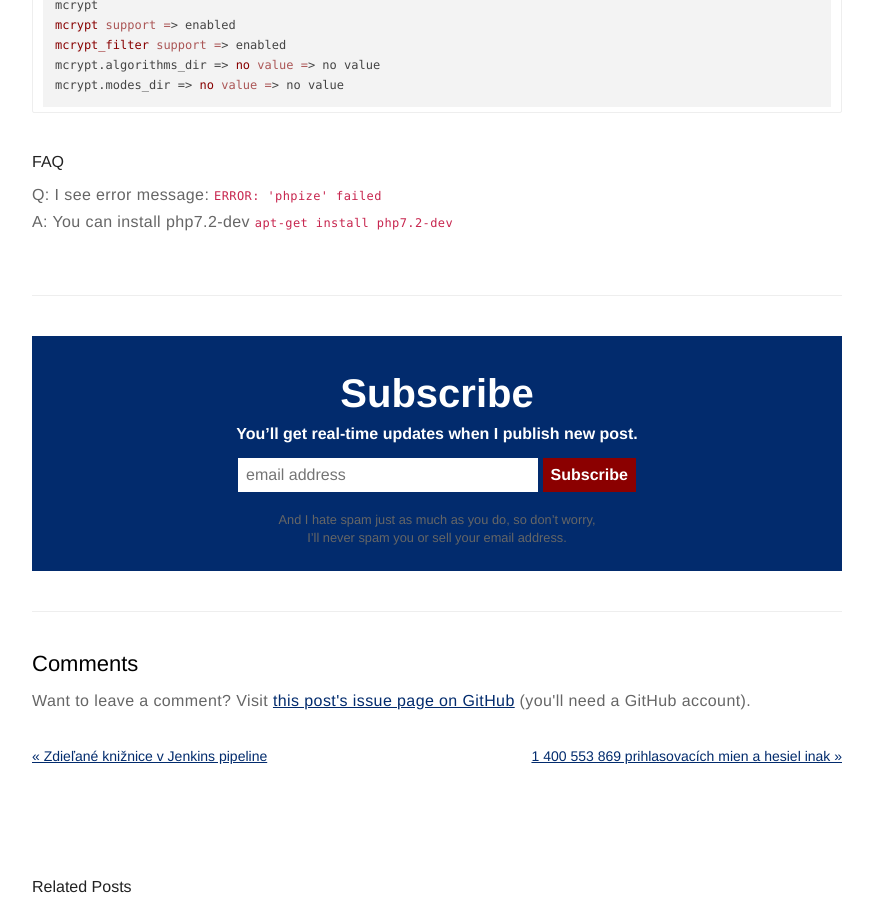
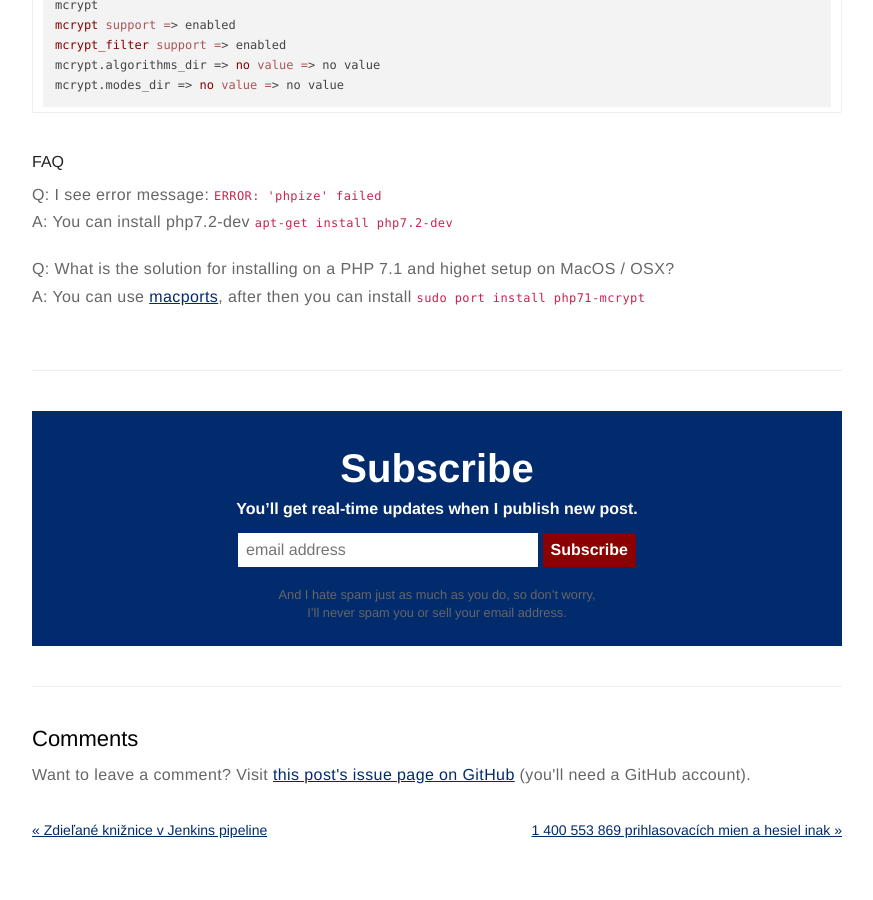
Before and after one commit to arzzen/lukasmestan.com, a Jekyll site: the page built from _posts/2017-07-12-install-mcrypt-extension-in-php7-2.markdown, in a window 1280 px wide and 900 px high, scrolled down 1937 px. Shown: the whole window, without its empty margins (203-1076 px from the left). Built offline with Jekyll 4.4.1, drawn with Linux system fonts in a browser that asks for light colours; nearby versions of some CDN libraries; some of the changed lines change nothing that is shown.

Commit message:
Update 2017-07-12-install-mcrypt-extension-in-php7-2.markdown

```diff
--- a/_posts/2017-07-12-install-mcrypt-extension-in-php7-2.markdown
+++ b/_posts/2017-07-12-install-mcrypt-extension-in-php7-2.markdown
@@ -5,11 +5,11 @@ date: 2017-12-20 10:00
 image: /assets/images/php-mcrypt.jpg
 headerImage: false
 tag: [php7, tutorial]
-star: false
+star: true
 category: blog
 author: arzzen
 commentIssueId: 10
-description: How to install mcrypt extension in php7.2
+description: How to install mcrypt extension in php7.2 or php7.3
 ---
 
 The _mcrypt_ extension is an interface to the _mcrypt_ cryptography library.
@@ -98,3 +98,6 @@ mcrypt.modes_dir => no value => no value
 
 Q: I see error message: `ERROR: 'phpize' failed` <br>
 A: You can install php7.2-dev `apt-get install php7.2-dev`
+
+Q: What is the solution for installing on a PHP 7.1 and highet setup on MacOS / OSX?<br>
+A: You can use [macports](https://www.macports.org/), after then you can install `sudo port install php71-mcrypt`
```
